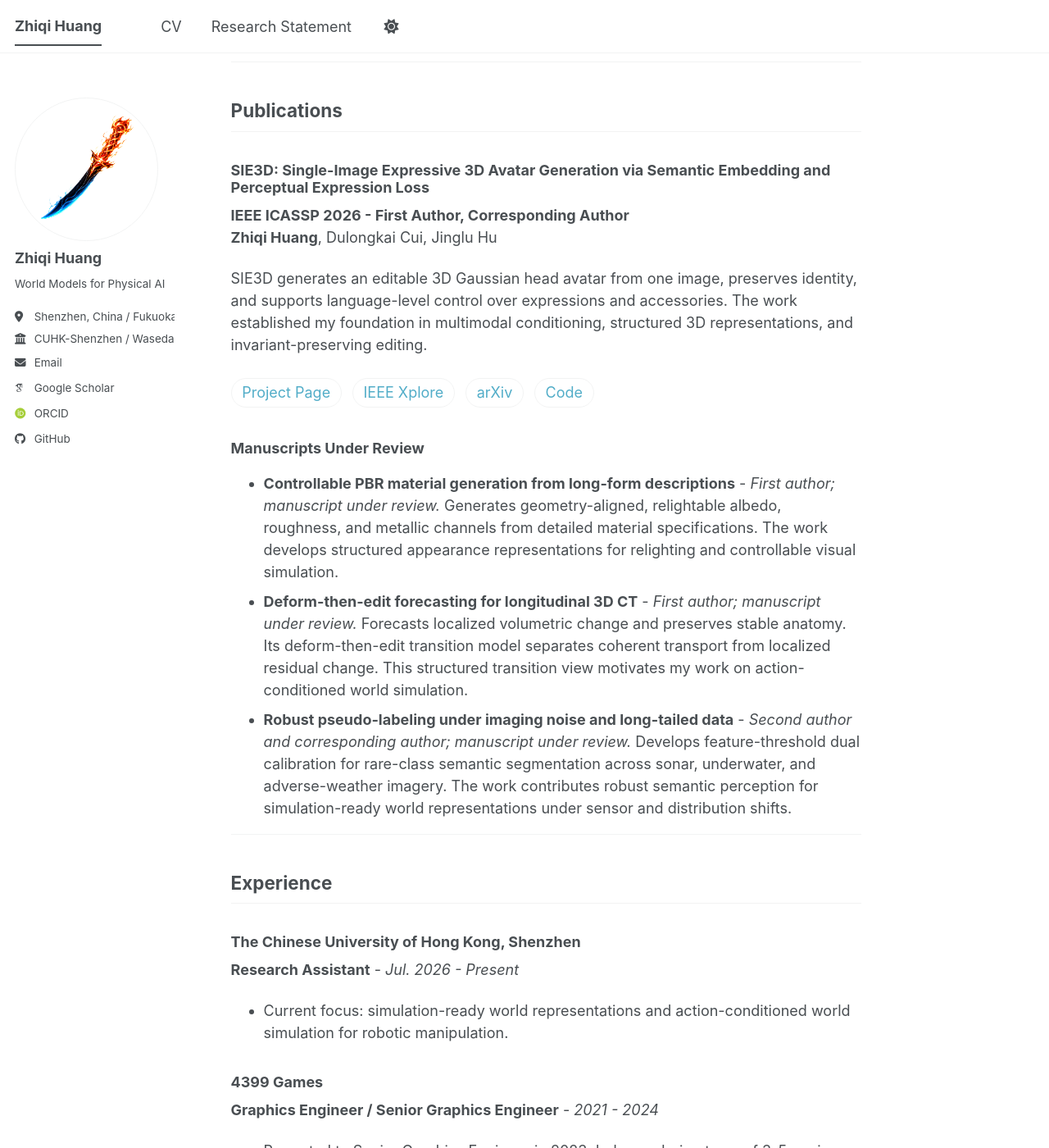
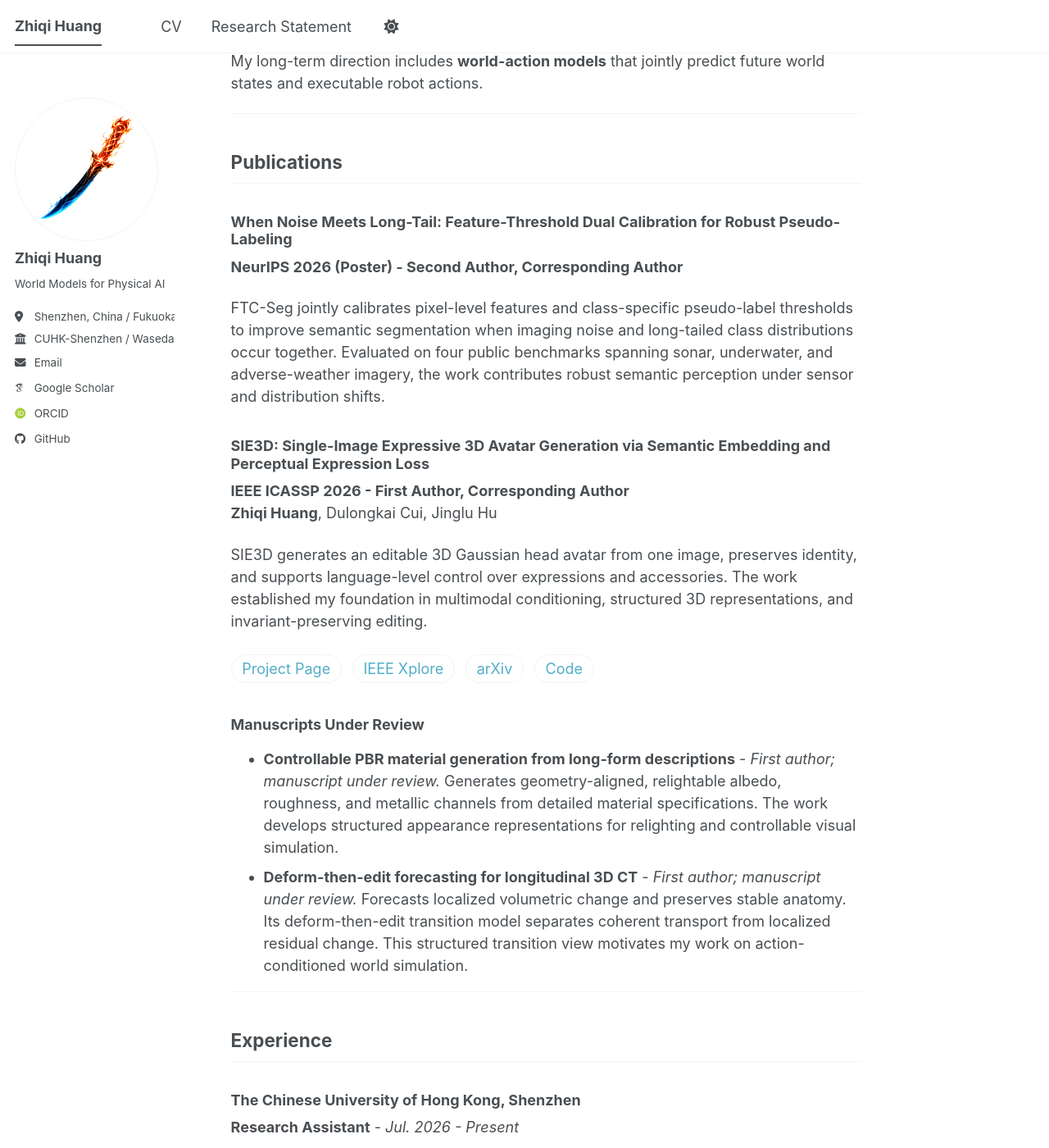
Before and after one commit to huang-zhiqi/huang-zhiqi.github.io, a Jekyll site: the page built from _pages/about.md, in a window 1280 px wide and 1400 px high, scrolled down 1375 px. Shown: the whole window at 82% size. Built offline with Jekyll 4.4.1, drawn with Linux system fonts in a browser that asks for light colours; some web fonts are replaced; a script bundle is joined from its source files by our own code; library files that are not in the unit come from our copies; some of the changed text lies outside the part shown.

Commit message:
NeurIPS接收

```diff
--- a/_pages/about.md
+++ b/_pages/about.md
@@ -14,8 +14,9 @@ My background spans real-time graphics, controllable 3D generation, physically b
 
 ## News
 
+* **[Sep. 2026]** **FTC-Seg: When Noise Meets Long-Tail** was accepted to **NeurIPS 2026 (Poster)**. I am the second author and corresponding author.
 * **[Jul. 2026]** Joined **CUHK-Shenzhen** as a Research Assistant.
-* **[2026]** Three manuscripts are under review, including two first-author works.
+* **[2026]** Two first-author manuscripts are under review.
 * **[2026]** **SIE3D** was published at **IEEE ICASSP 2026**.
 
 ---
@@ -40,6 +41,12 @@ My long-term direction includes **world-action models** that jointly predict fut
 
 ## Publications
 
+### When Noise Meets Long-Tail: Feature-Threshold Dual Calibration for Robust Pseudo-Labeling
+
+**NeurIPS 2026 (Poster) - Second Author, Corresponding Author**
+
+FTC-Seg jointly calibrates pixel-level features and class-specific pseudo-label thresholds to improve semantic segmentation when imaging noise and long-tailed class distributions occur together. Evaluated on four public benchmarks spanning sonar, underwater, and adverse-weather imagery, the work contributes robust semantic perception under sensor and distribution shifts.
+
 ### SIE3D: Single-Image Expressive 3D Avatar Generation via Semantic Embedding and Perceptual Expression Loss
 
 **IEEE ICASSP 2026 - First Author, Corresponding Author**<br>
@@ -56,7 +63,6 @@ SIE3D generates an editable 3D Gaussian head avatar from one image, preserves id
 
 * **Controllable PBR material generation from long-form descriptions** - *First author; manuscript under review.* Generates geometry-aligned, relightable albedo, roughness, and metallic channels from detailed material specifications. The work develops structured appearance representations for relighting and controllable visual simulation.
 * **Deform-then-edit forecasting for longitudinal 3D CT** - *First author; manuscript under review.* Forecasts localized volumetric change and preserves stable anatomy. Its deform-then-edit transition model separates coherent transport from localized residual change. This structured transition view motivates my work on action-conditioned world simulation.
-* **Robust pseudo-labeling under imaging noise and long-tailed data** - *Second author and corresponding author; manuscript under review.* Develops feature-threshold dual calibration for rare-class semantic segmentation across sonar, underwater, and adverse-weather imagery. The work contributes robust semantic perception for simulation-ready world representations under sensor and distribution shifts.
 
 ---
 
```
